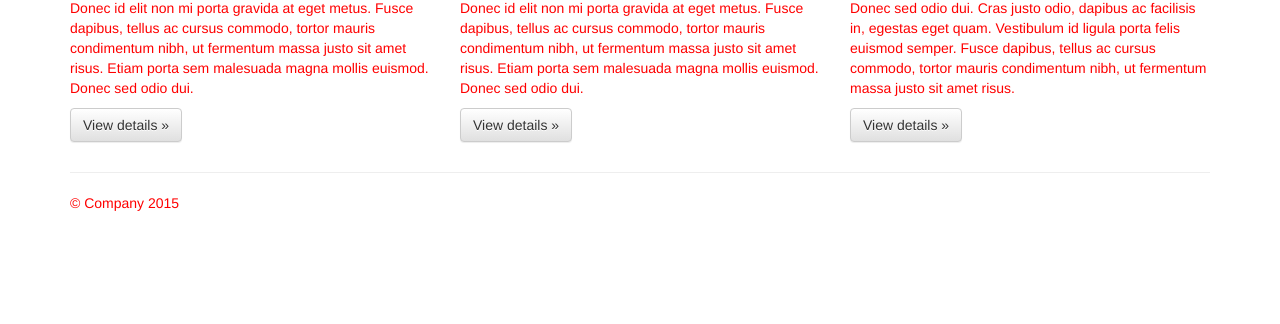
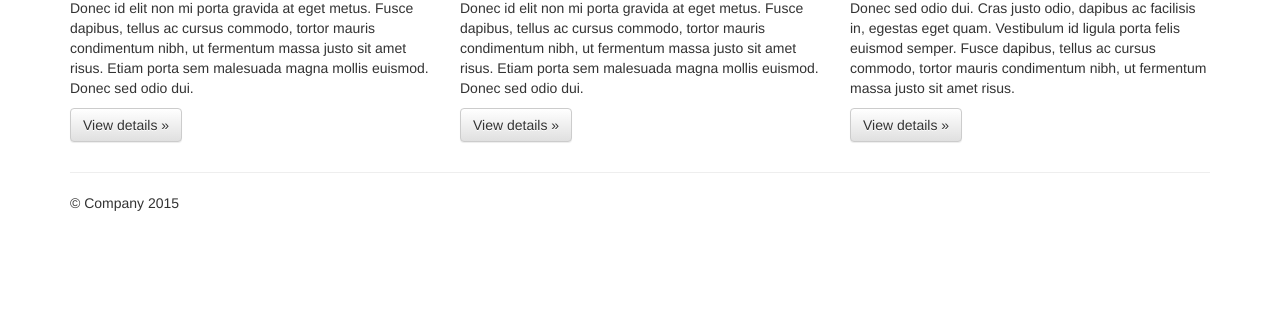
Before and after one commit to framzes07/HTML5APP, a website: page public_html/index.html in a window 1280 px wide. Shown: the part 476-800 px from the top of the page. Drawn offline with nearby package versions, Linux system fonts and the light colour scheme.

Commit message:
Удален стиль

```diff
--- a/public_html/index.html
+++ b/public_html/index.html
@@ -16,9 +16,6 @@
             body {
                 padding-top: 50px;
                 padding-bottom: 20px;
-            }
-            div {
-                color: red;
             }
         </style>
         <link rel="stylesheet" href="css/bootstrap-theme.min.css">
```
